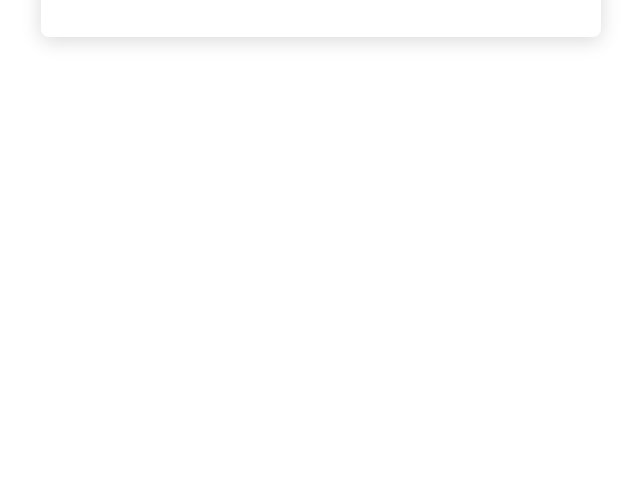
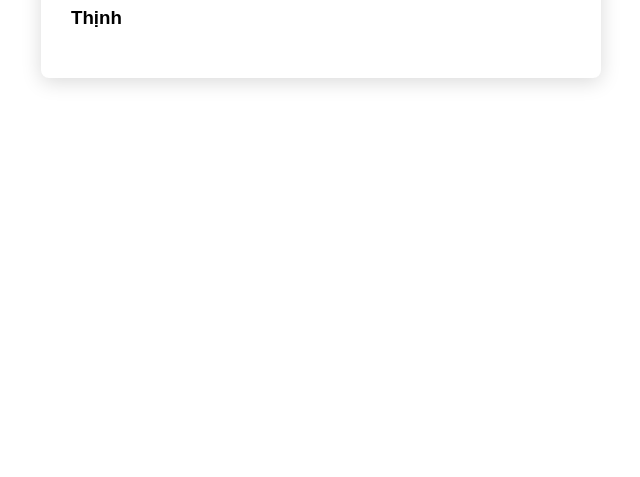
Before and after one commit to nguyencuong21520/C4EJS169, a plain HTML site: page lesson12/index.html in a window 1280 px wide. Shown: the part 323-800 px from the top of the page, without its empty margins (319-959 px from the left). Drawn offline with Linux system fonts and the light colour scheme.

Commit message:
Add heading for Thịnh below Kiên

```diff
--- a/lesson12/index.html
+++ b/lesson12/index.html
@@ -22,6 +22,8 @@
         </div>
 
         <h1>Kiên</h1>
+
+        <h3>Thịnh</h3>
       </div>
     </div>
 
```
